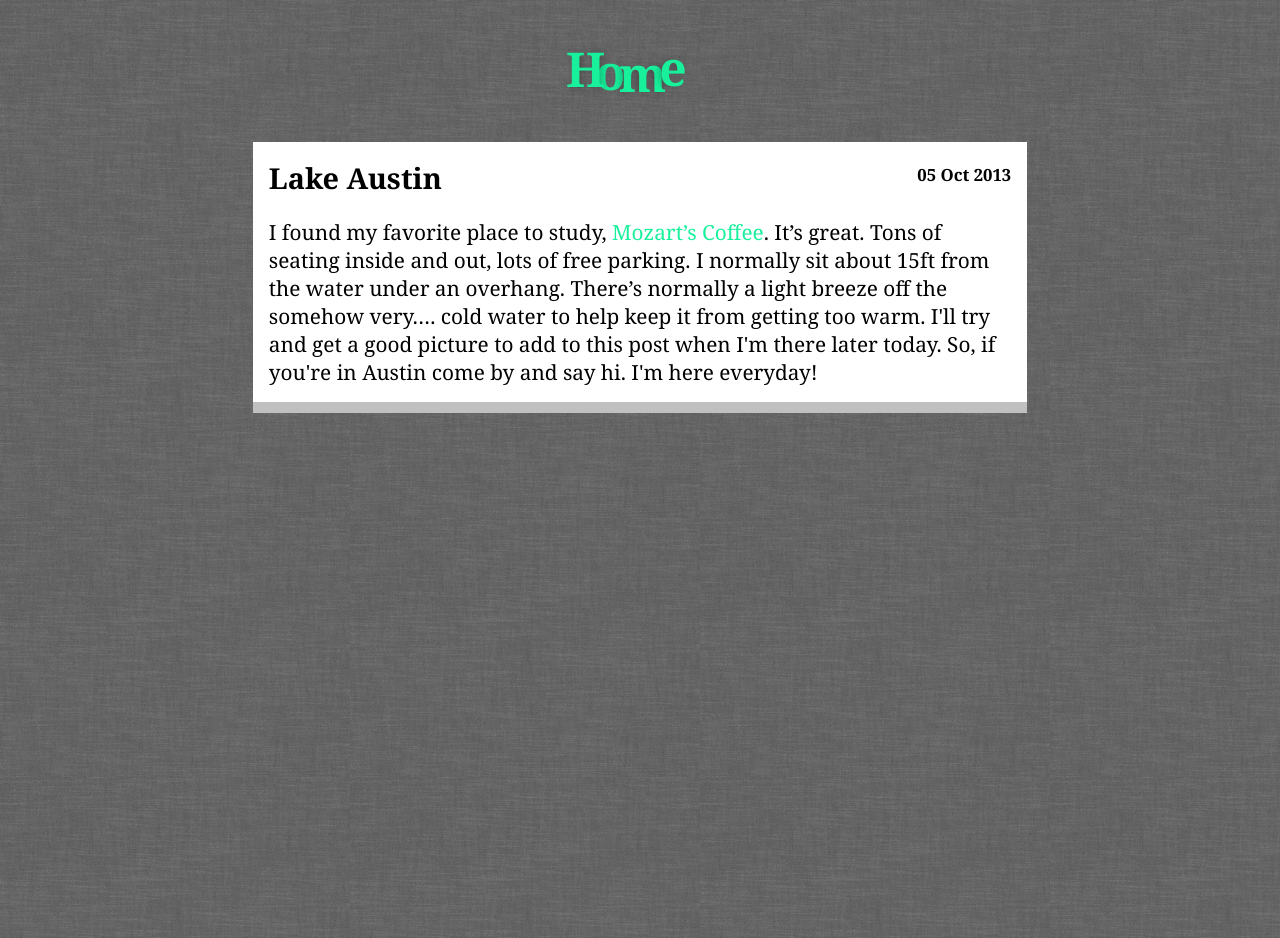
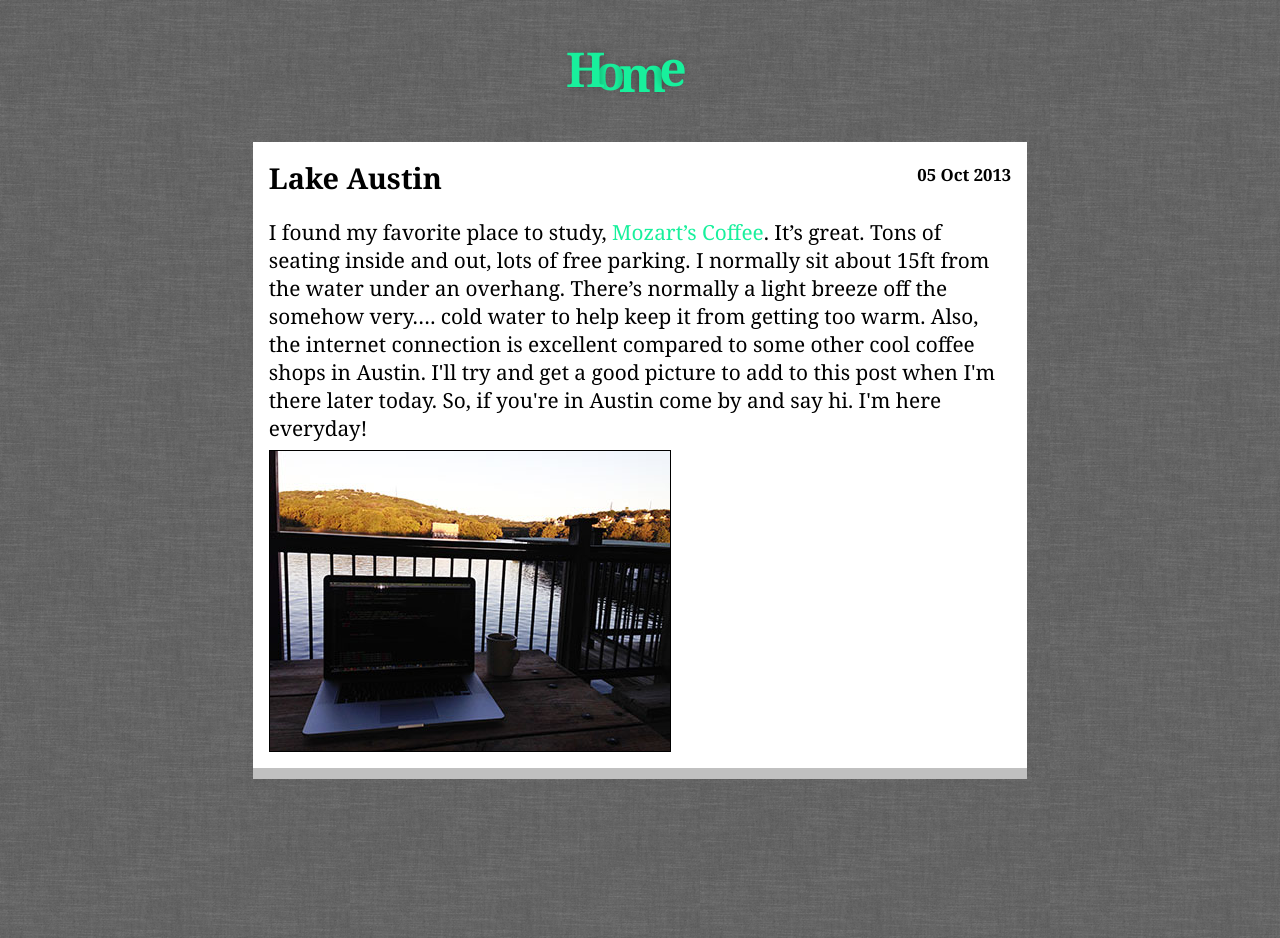
Before and after one commit to MattLarsh/mattlarsh.github.com, a Jekyll site: the page built from _posts/2013-10-5-LakeAustin.markdown, in a window 1280 px wide. Built offline with Jekyll 4.4.1, drawn with Linux system fonts in a browser that asks for light colours; Markdown is read by kramdown in place of the engine named in the settings.

Commit message:
Added lake pic and fix the contact link

```diff
--- a/_posts/2013-10-5-LakeAustin.markdown
+++ b/_posts/2013-10-5-LakeAustin.markdown
@@ -5,4 +5,5 @@ date:   2013-10-05 14:48:29
 categories: jekyll update
 ---
 
-I found my favorite place to study, <a href="http://www.mozartscoffee.com/">Mozart's Coffee</a>. It's great. Tons of seating inside and out, lots of free parking. I normally sit about 15ft from the water under an overhang. There's normally a light breeze off the somehow very....<stop> cold water to help keep it from getting too warm. I'll try and get a good picture to add to this post when I'm there later today. So, if you're in Austin come by and say hi. I'm here everyday!
+I found my favorite place to study, <a href="http://www.mozartscoffee.com/">Mozart's Coffee</a>. It's great. Tons of seating inside and out, lots of free parking. I normally sit about 15ft from the water under an overhang. There's normally a light breeze off the somehow very....<stop> cold water to help keep it from getting too warm. Also, the internet connection is excellent compared to some other cool coffee shops in Austin. I'll try and get a good picture to add to this post when I'm there later today. So, if you're in Austin come by and say hi. I'm here everyday!
+<div class="lake-pic"></div>
--- a/css/eight-seven-one.css
+++ b/css/eight-seven-one.css
@@ -12,9 +12,14 @@
  font-size: 3em;
  margin: .8em auto;
 }
-
-
-
+.lake-pic{
+  background: url(../images/lake.jpg) no-repeat;
+  height: 300px;
+  width: 400px;
+  float: left;
+  border:  1px solid black;
+  margin: .5em .5em 0 0;
+}
 
 
 
--- a/index.html
+++ b/index.html
@@ -55,7 +55,7 @@ title: Matt Larsh
 
 		<div class="contact-spark-holder">
  	 	  <div class="contact-inner-spark">
-        <a href="http://localhost:4000/contact"class="contact" title="contact"><span></span></a>
+        <a href="http://mattlarsh.github.io/contact"class="contact" title="contact"><span></span></a>
       </div>
     </div>
 
```
Also changed, not shown: images/lake.jpg (added), images/lake2.jpg (added), 1 other file.
